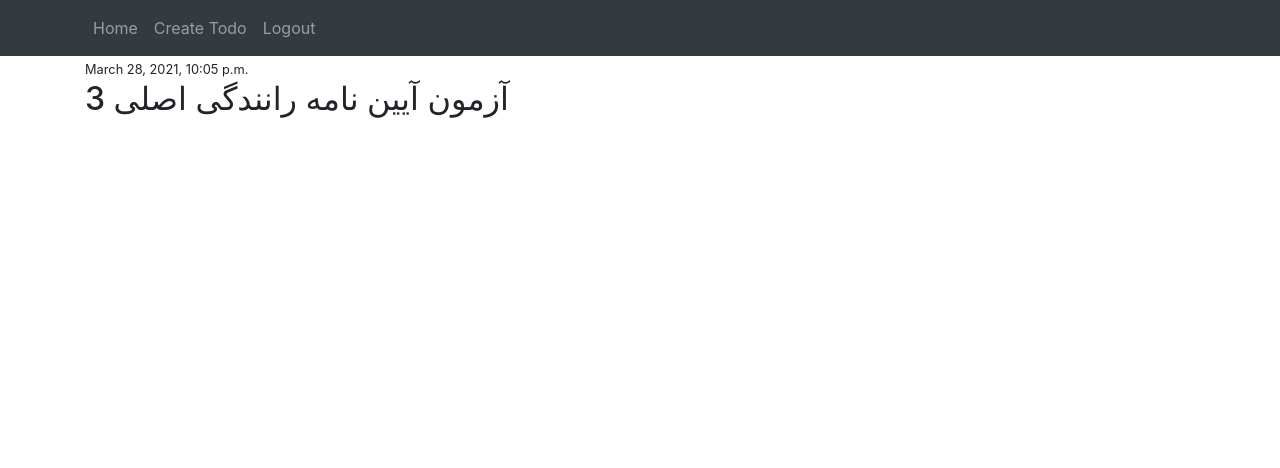
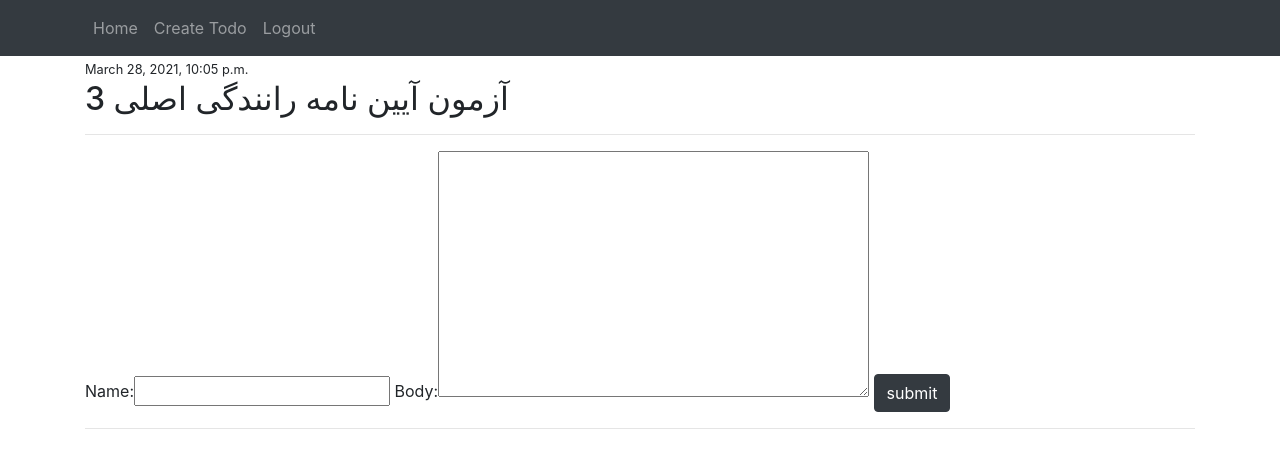
Before and after one commit to soheil75/dgango-class-base-view, a Django app: page /3 in a window 1280 px wide. Shown: the top 468 px of the page. Run offline with Django 3.2, Linux system fonts and the light colour scheme; a user stored in the database is signed in; data comes from the database, SQL or seed files in the repository; both versions use the stored data as it was after the commit.

Commit message:
FormMixin

```diff
--- a/A/A/first/admin.py
+++ b/A/A/first/admin.py
@@ -1,4 +1,5 @@
 from django.contrib import admin
-from .models import Todo
+from .models import Todo,Comment
 
 admin.site.register(Todo)
+admin.site.register(Comment)
--- a/A/A/first/forms.py
+++ b/A/A/first/forms.py
@@ -1,4 +1,12 @@
 from django import forms
+from django.db import models
+from django.db.models import fields
+from .models import Comment
 
 class TodoCreateForm(forms.Form):
     title = forms.CharField(max_length=200)
+
+class TodoCommentForm(forms.ModelForm):
+    class Meta:
+        model = Comment
+        fields = ('name','body')
--- a/A/A/first/models.py
+++ b/A/A/first/models.py
@@ -7,3 +7,10 @@ class Todo(models.Model):
 
     def __str__(self):
         return f'{self.title}'
+
+class Comment(models.Model):
+    todo = models.ForeignKey(Todo,on_delete=models.CASCADE,related_name='tcomments')
+    name = models.CharField(max_length=200)
+    body = models.TextField()
+    def __str__(self):
+        return self.name
--- a/A/A/first/templates/first/todo_detail.html
+++ b/A/A/first/templates/first/todo_detail.html
@@ -3,4 +3,15 @@
 {% block content %}
     <small>{{ object.created }}</small>
     <h2>{{ object.title }}</h2>
+    <hr>
+    <form action="" method="post" class="mt-3">
+        {% csrf_token %}
+        {{ form }}
+        <button class="btn btn-dark" type="submit">submit</button>
+    </form>
+    <hr>
+    {% for cmt in object.tcomments.all %}
+        <small>{{ cmt.name }}</small>
+        <p>{{ cmt.body }}</p>
+    {% endfor %}
 {% endblock %}
--- a/A/A/first/views.py
+++ b/A/A/first/views.py
@@ -2,7 +2,7 @@ from django.shortcuts import render
 #from django.views import View
 
 from django.views.generic.base import TemplateView
-from .models import Todo
+from .models import Comment, Todo
 
 from django.views.generic.list import ListView
 
@@ -10,7 +10,7 @@ from django.views.generic.detail import DetailView
 
 from django.views.generic.edit import FormView
 from .forms import TodoCreateForm
-from django.urls import reverse_lazy
+from django.urls import reverse_lazy,reverse
 from django.utils.text import slugify
 from django.contrib import messages
 
@@ -23,6 +23,9 @@ from django.views.generic.edit import UpdateView
 from django.views.generic.dates import MonthArchiveView
 
 from django.contrib.auth.mixins import LoginRequiredMixin
+
+from django.views.generic.edit import FormMixin
+from .forms import TodoCommentForm
 
 #from A.first import models
 
@@ -65,10 +68,22 @@ class Home(ListView):
 #             return Todo.objects.none()
 
 
-class DetailTodo(LoginRequiredMixin,DetailView):
+class DetailTodo(LoginRequiredMixin,FormMixin,DetailView):
     model = Todo
+    form_class = TodoCommentForm
     slug_field = 'slug'
     slug_url_kwarg = 'myslug'
+
+    def get_success_url(self):
+        return reverse('first:detail_todo',kwargs={'myslug':self.object.slug})
+
+    def post(self,request,*args, **kwargs):
+        self.object = self.get_object()
+        form = self.get_form()
+        if form.is_valid():
+            comment = Comment(todo = self.object,name=form.cleaned_data['name'],body=form.cleaned_data['body'])
+            comment.save()
+        return super().form_valid(form)
 
 # class TodoCreate(FormView):
 #     form_class = TodoCreateForm
```
Also changed, not shown: A/A/db.sqlite3, A/A/first/migrations/0003_comment.py (added).
